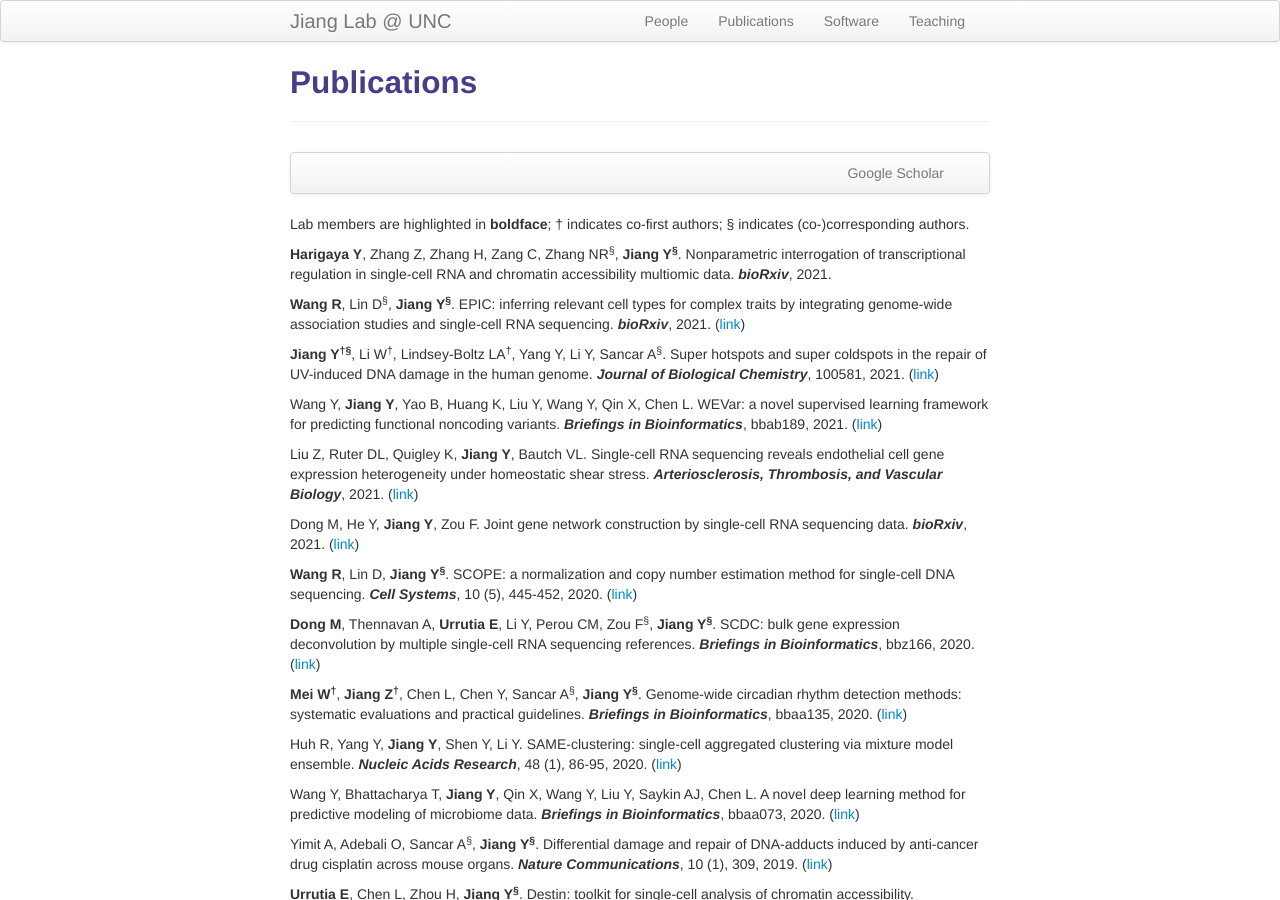
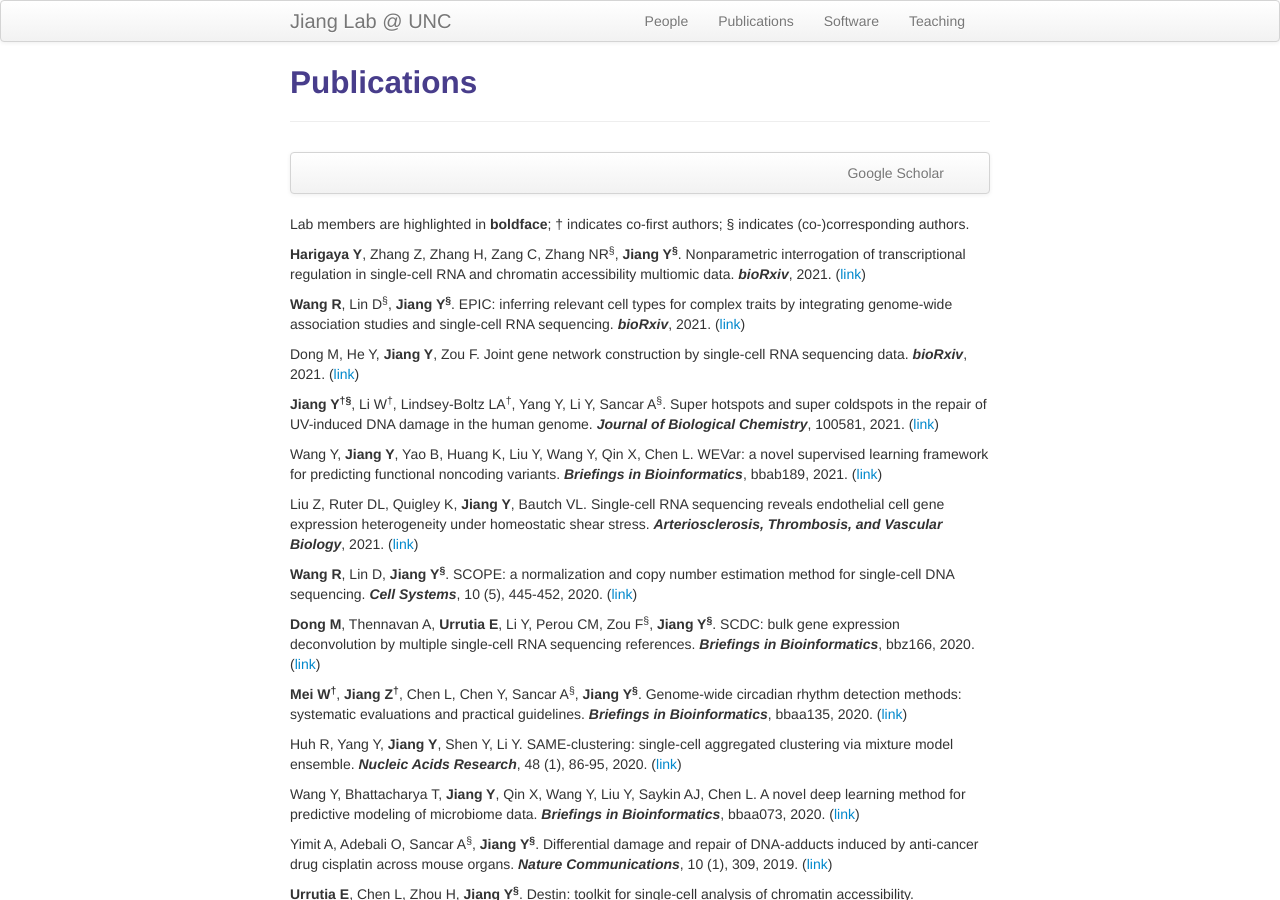
Before and after one commit to yuchaojiang/yuchaojiang.github.io, a Jekyll site: the page built from pages/pubs.md, in a window 1280 px wide and 900 px high. Built offline with Jekyll 4.4.1, drawn with Linux system fonts in a browser that asks for light colours.

Commit message:
Update pubs.md

```diff
--- a/pages/pubs.md
+++ b/pages/pubs.md
@@ -14,17 +14,17 @@ description: Yuchao Jiang's publications
 
 Lab members are highlighted in **boldface**; &dagger; indicates co-first authors; &sect; indicates (co-)corresponding authors.
 
-**Harigaya Y**, Zhang Z, Zhang H, Zang C, Zhang NR<sup>&sect;</sup>, **Jiang Y<sup>&sect;</sup>**. Nonparametric interrogation of transcriptional regulation in single-cell RNA and chromatin accessibility multiomic data. ***bioRxiv***, 2021.
+**Harigaya Y**, Zhang Z, Zhang H, Zang C, Zhang NR<sup>&sect;</sup>, **Jiang Y<sup>&sect;</sup>**. Nonparametric interrogation of transcriptional regulation in single-cell RNA and chromatin accessibility multiomic data. ***bioRxiv***, 2021. ([link](https://www.biorxiv.org/content/10.1101/2021.09.22.461437v1))
 
 **Wang R**, Lin D<sup>&sect;</sup>, **Jiang Y<sup>&sect;</sup>**. EPIC: inferring relevant cell types for complex traits by integrating genome-wide association studies and single-cell RNA sequencing. ***bioRxiv***, 2021. ([link](https://www.biorxiv.org/content/10.1101/2021.06.09.447805v2))
+
+Dong M, He Y, **Jiang Y**, Zou F. Joint gene network construction by single-cell RNA sequencing data. ***bioRxiv***, 2021. ([link](https://www.biorxiv.org/content/10.1101/2021.07.14.452387v1))
 
 **Jiang Y<sup>&dagger;</sup><sup>&sect;</sup>**, Li W<sup>&dagger;</sup>, Lindsey-Boltz LA<sup>&dagger;</sup>, Yang Y, Li Y, Sancar A<sup>&sect;</sup>. Super hotspots and super coldspots in the repair of UV-induced DNA damage in the human genome. ***Journal of Biological Chemistry***, 100581, 2021. ([link](https://www.sciencedirect.com/science/article/pii/S0021925821003616?via%3Dihub))
 
 Wang Y, **Jiang Y**, Yao B, Huang K, Liu Y, Wang Y, Qin X, Chen L. WEVar: a novel supervised learning framework for predicting functional noncoding variants. ***Briefings in Bioinformatics***, bbab189, 2021. ([link](https://academic.oup.com/bib/advance-article/doi/10.1093/bib/bbab189/6279833))
 
 Liu Z, Ruter DL, Quigley K, **Jiang Y**, Bautch VL. Single-cell RNA sequencing reveals endothelial cell gene expression heterogeneity under homeostatic shear stress. ***Arteriosclerosis, Thrombosis, and Vascular Biology***, 2021. ([link](https://www.biorxiv.org/content/10.1101/2020.12.07.414904v1))
-
-Dong M, He Y, **Jiang Y**, Zou F. Joint gene network construction by single-cell RNA sequencing data. ***bioRxiv***, 2021. ([link](https://www.biorxiv.org/content/10.1101/2021.07.14.452387v1))
 
 **Wang R**, Lin D, **Jiang Y<sup>&sect;</sup>**. SCOPE: a normalization and copy number estimation method for single-cell DNA sequencing. ***Cell Systems***, 10 (5), 445-452, 2020. ([link](https://doi.org/10.1016/j.cels.2020.03.005))
 
```
